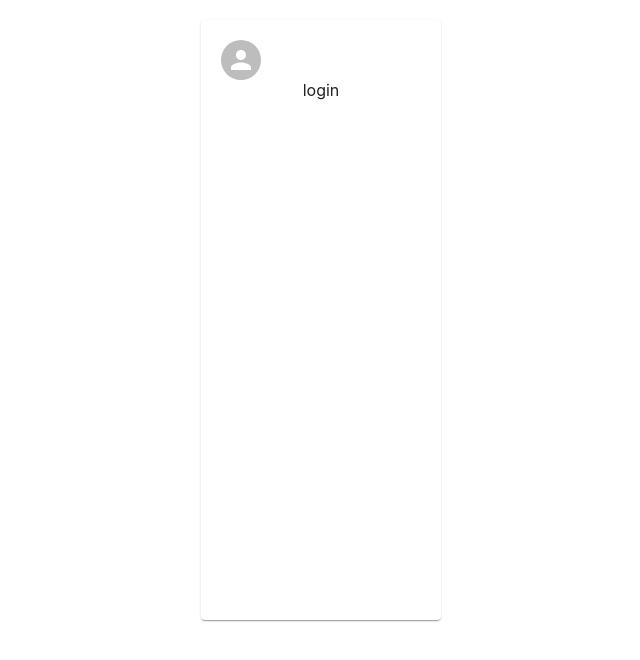
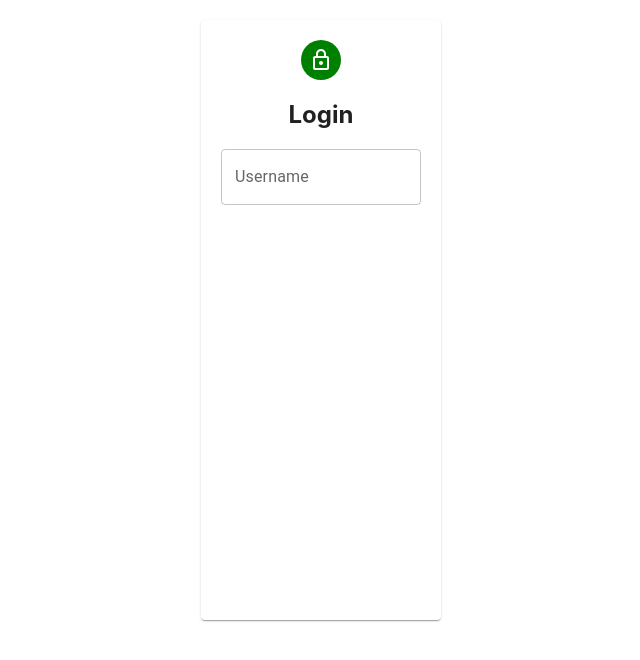
Before and after one commit to omar-elhajj00/shipping-fullstack, a React (Create React App) app in the folder front-end/: page / in a window 1280 px wide. Shown: the top 660 px of the page, without its empty margins (319-959 px from the left). Built offline with nearby package versions, Linux system fonts and the light colour scheme.

Commit message:
add the username field into login page

```diff
--- a/front-end/src/components/Login.jsx
+++ b/front-end/src/components/Login.jsx
@@ -1,14 +1,21 @@
 import React from "react";
-import {Avatar, Grid, Paper} from '@mui/material';
+import {Avatar, Grid, Paper, TextField} from '@mui/material';
+import LockOutlinedIcon from '@mui/icons-material/LockOutlined';
+
 
 const Login = () => {
     const paperStyle={padding:20, height: '70vh', width:200 ,margin: '20px auto'};
-
+    const avatartStyle={backgroundColor:'green'};
     return(
         <Grid>
             <Paper elevation={1} style={paperStyle}>
-                <Avatar></Avatar>
-                login</Paper>
+                <Grid align="center">
+                    <Avatar style={avatartStyle}><LockOutlinedIcon /></Avatar>
+                    <h2>Login</h2>
+                </Grid>
+                <TextField id="standard-basic" label="Username" placeholder="HAHA" />
+
+            </Paper>
         </Grid>
     )
 }
```
